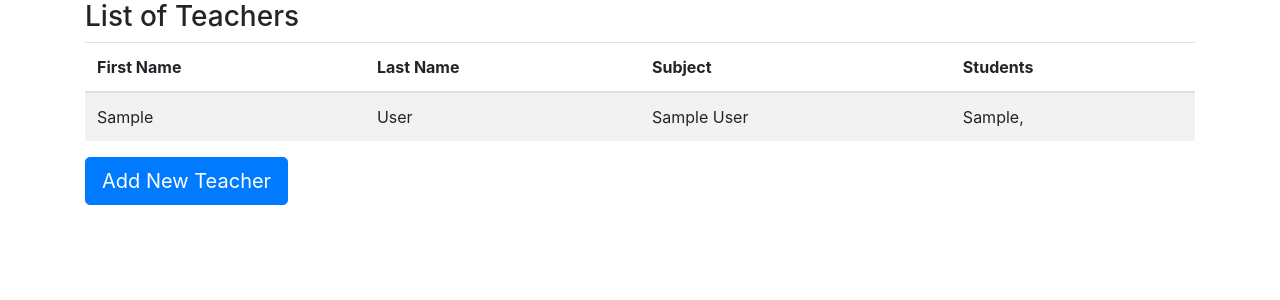
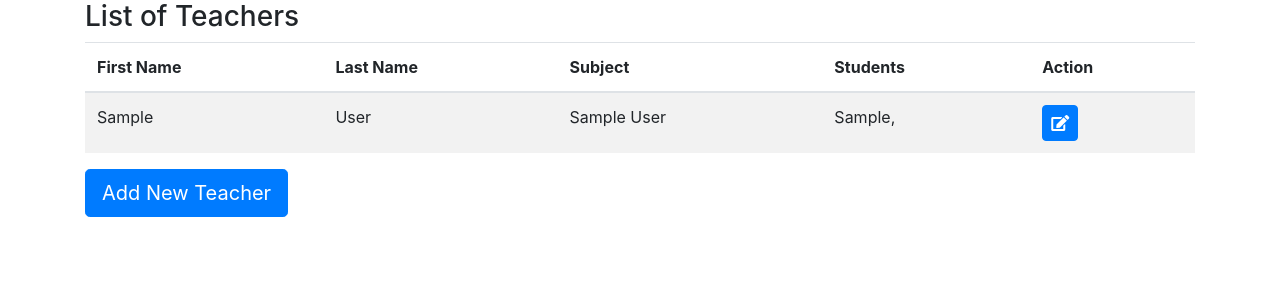
Before and after one commit to neeraj9194/school-app, a Django app: page /teacher/ in a window 1280 px wide. Shown: the part 98-398 px from the top of the page. Run offline with Django 3.2, Linux system fonts and the light colour scheme; tables that the repository leaves empty hold one stand-in row (values such as "Sample post"); some libraries are stand-ins or nearby versions.

Commit message:
Teacher edit feature added.

```diff
--- a/teacher/templates/teacher.html
+++ b/teacher/templates/teacher.html
@@ -9,6 +9,7 @@
     <th scope="col">Last Name</th>
     <th scope="col">Subject</th>
     <th scope="col">Students</th>
+    <th scope="col">Action</th>
   </tr>
   </thead>
   <tbody>
@@ -22,6 +23,11 @@
     {{ student.first_name }},
     {% endfor %}
     </td>
+    <td>
+      <a class="btn btn-primary edit-button" href="/teacher/{{ teacher.id }}/" role="button">
+        <i class="fas fa-edit"></i>
+      </a>
+    </td>
   </tr>
   {% endfor %}
   </tbody>
--- a/teacher/urls.py
+++ b/teacher/urls.py
@@ -3,5 +3,6 @@ from django.urls import path
 from teacher.views import TeacherView
 
 urlpatterns = [
-    path('', TeacherView.as_view()),
+    path('', TeacherView.as_view(), name="list"),
+    path('<int:pk>/', TeacherView.as_view(), name="detail")
 ]
```
